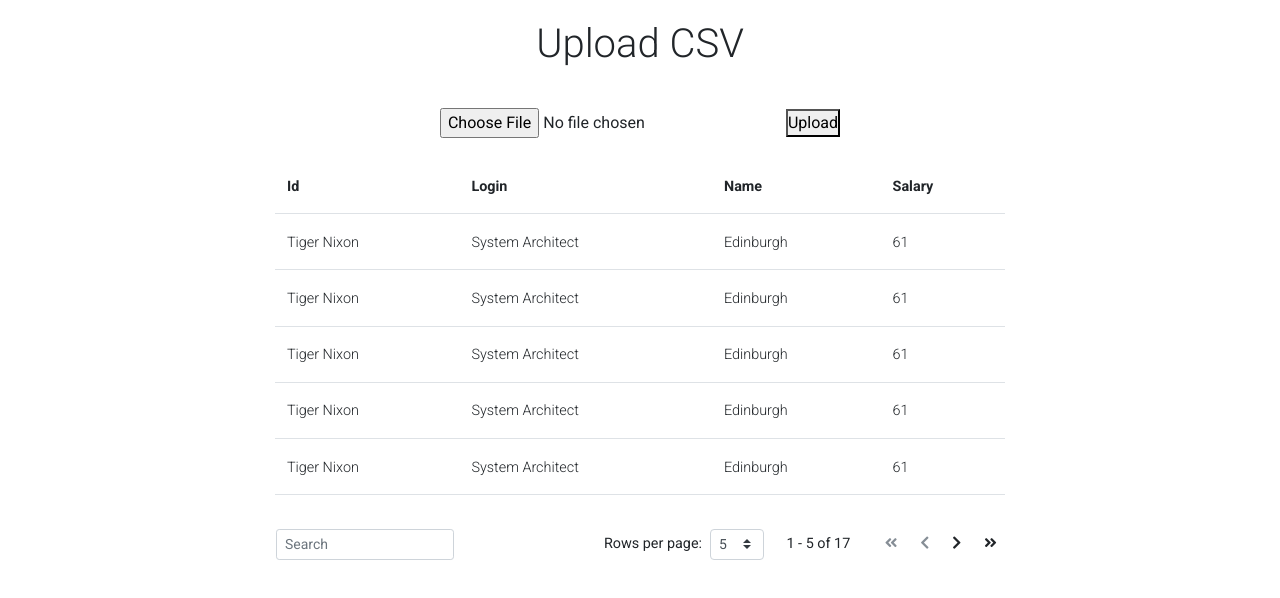
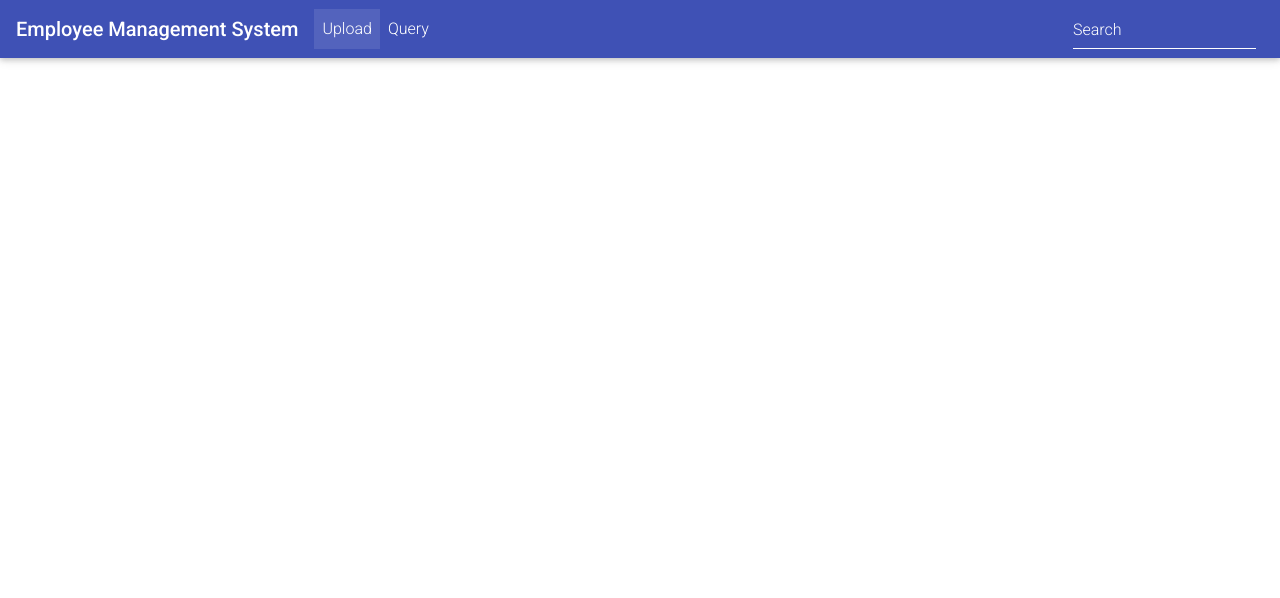
Before and after one commit to novin997/estl, a React (Create React App) app in the folder myapp/: page / in a window 1280 px wide. Shown: the top 598 px of the page. Built offline with nearby package versions, Linux system fonts and the light colour scheme.

Commit message:
add react router to separte upload and query

```diff
--- a/myapp/package.json
+++ b/myapp/package.json
@@ -1,6 +1,6 @@
 {
   "name": "myapp",
-  "version": "0.1.0",
+  "version": "0.2.0",
   "private": true,
   "dependencies": {
     "@testing-library/jest-dom": "^5.11.4",
@@ -10,6 +10,7 @@
     "node-sass": "4.14.1",
     "react": "^17.0.1",
     "react-dom": "^17.0.1",
+    "react-router-dom": "^5.2.0",
     "react-scripts": "4.0.1",
     "web-vitals": "^0.2.4"
   },
--- a/myapp/src/App.js
+++ b/myapp/src/App.js
@@ -1,12 +1,23 @@
 import "./App.css";
 import Upload from "./Upload/Upload";
 import Table from "./Table/Table";
+import NavBar from "./NavBar/NavBar";
+import { BrowserRouter, Route, Switch } from "react-router-dom";
 
 function App() {
   return (
     <div>
-      <Upload />
-      <Table />
+      <BrowserRouter>
+        <NavBar />
+        <Switch>
+          <Route exact path="/upload">
+            <Upload />
+          </Route>
+          <Route exact path="/query">
+            <Table />
+          </Route>
+        </Switch>
+      </BrowserRouter>
     </div>
   );
 }
--- /dev/null
+++ b/myapp/src/NavBar/NavBar.js
@@ -0,0 +1,44 @@
+import {
+  MDBCollapse,
+  MDBFormInline,
+  MDBNavbar,
+  MDBNavbarBrand,
+  MDBNavbarNav,
+  MDBNavItem,
+  MDBNavLink,
+} from "mdbreact";
+import React from "react";
+
+export default function NavBar() {
+  return (
+    <MDBNavbar color="indigo" dark expand="md">
+      <MDBNavbarBrand>
+        <strong className="white-text">Employee Management System</strong>
+      </MDBNavbarBrand>
+      <MDBCollapse id="navbarCollapse3" navbar>
+        <MDBNavbarNav left>
+          <MDBNavItem active>
+            <MDBNavLink to="/upload">Upload</MDBNavLink>
+          </MDBNavItem>
+          <MDBNavItem>
+            <MDBNavLink to="/query">Query</MDBNavLink>
+          </MDBNavItem>
+        </MDBNavbarNav>
+        <MDBNavbarNav right>
+          <MDBNavItem>
+            <MDBFormInline waves>
+              <div className="md-form my-0">
+                <input
+                  className="form-control mr-sm-2"
+                  type="text"
+                  placeholder="Search"
+                  aria-label="Search"
+                />
+              </div>
+            </MDBFormInline>
+          </MDBNavItem>
+        </MDBNavbarNav>
+      </MDBCollapse>
+    </MDBNavbar>
+  );
+}
```
Also changed, not shown: 2 other files (tests, documents, lock files or other folders).
